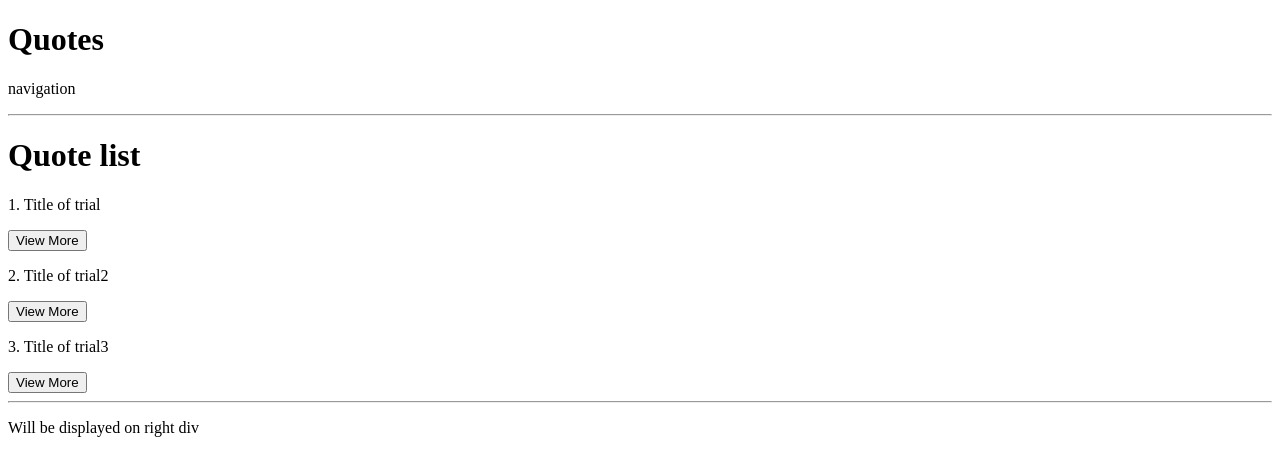
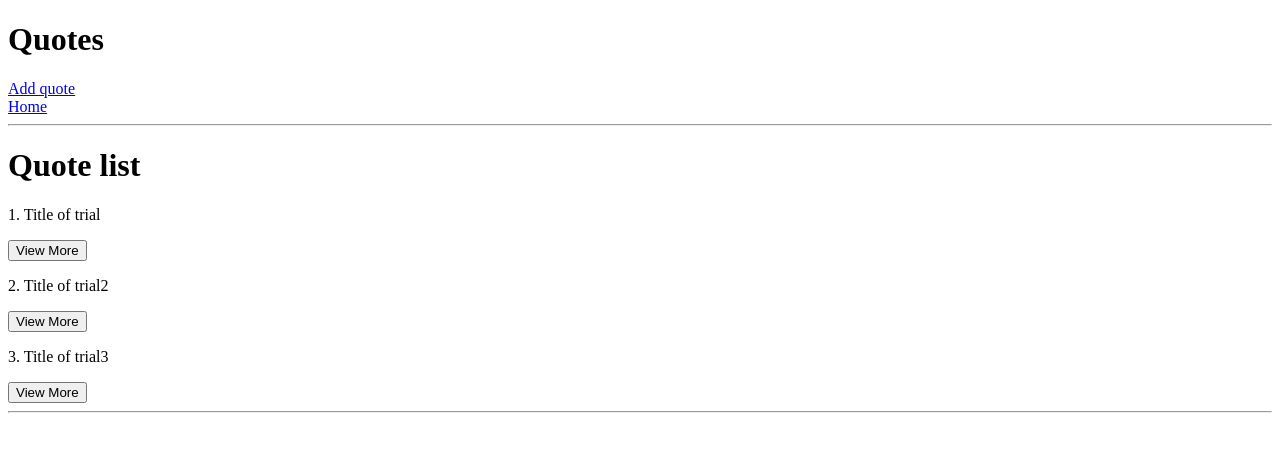
Before and after one commit to layersony/Quotes, an Angular app: page /home in a window 1280 px wide. Before the commit this address led to /. Shown: the top 476 px of the page. Built offline with nearby package versions, Linux system fonts and the light colour scheme.

Commit message:
Routing create

```diff
--- a/src/app/app-routing.module.ts
+++ b/src/app/app-routing.module.ts
@@ -1,7 +1,18 @@
 import { NgModule } from '@angular/core';
 import { RouterModule, Routes } from '@angular/router';
+import { QuoteFormComponent } from './quote-form/quote-form.component';
+import { QuoteComponent } from './quote/quote.component'
 
-const routes: Routes = [];
+const routes: Routes = [
+  {
+    path: 'addquote',
+    component: QuoteFormComponent,
+  },
+  {
+    path: 'home',
+    component: QuoteComponent,
+  }
+];
 
 @NgModule({
   imports: [RouterModule.forRoot(routes)],
--- a/src/app/app.component.html
+++ b/src/app/app.component.html
@@ -1,11 +1,12 @@
 <div class="navi">
-  <p>navigation</p>
+  <a routerLink="/addquote" routerLinkActive="active">Add quote</a><br>
+  <a routerLink="/home" routerLinkActive="active">Home</a>
 </div>
 <div class="quote-list">
-  <app-quote></app-quote>
+  <!-- <app-quote></app-quote> -->
 </div>
 <div class="quote-details">
-  <app-quote-detail></app-quote-detail>
+  <!-- <app-quote-detail></app-quote-detail> -->
 </div>
 
 <router-outlet></router-outlet>
```
